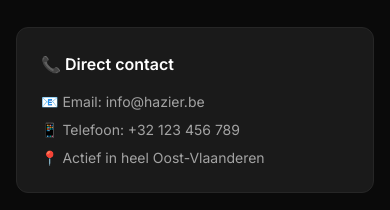
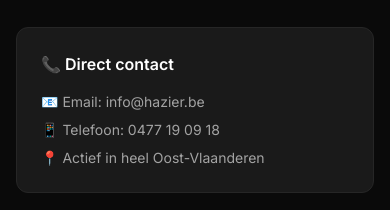
Before and after one commit to Hazier007/hazier-website, a Next.js app: page /diensten/seo/locaties/gent in a window 390 px wide. Shown: the part 1540-1750 px from the top of the page. Built offline with nearby package versions, Linux system fonts and the light colour scheme.

Commit message:
fix: correct phone number on city pages (was placeholder)

```diff
--- a/src/app/diensten/seo/locaties/[stad]/page.tsx
+++ b/src/app/diensten/seo/locaties/[stad]/page.tsx
@@ -155,7 +155,7 @@ export default async function SEOStadPage({ params }: Props) {
                   <h4 className="font-semibold text-foreground mb-4">📞 Direct contact</h4>
                   <div className="space-y-2 text-sm text-text-secondary">
                     <p>📧 Email: info@hazier.be</p>
-                    <p>📱 Telefoon: +32 123 456 789</p>
+                    <p>📱 Telefoon: 0477 19 09 18</p>
                     <p>📍 Actief in heel {stad.provincie}</p>
                   </div>
                 </div>
--- a/src/app/diensten/webdesign/locaties/[stad]/page.tsx
+++ b/src/app/diensten/webdesign/locaties/[stad]/page.tsx
@@ -155,7 +155,7 @@ export default async function WebdesignStadPage({ params }: Props) {
                   <h4 className="font-semibold text-foreground mb-4">📞 Lokale service</h4>
                   <div className="space-y-2 text-sm text-text-secondary">
                     <p>📧 Email: info@hazier.be</p>
-                    <p>📱 Telefoon: +32 123 456 789</p>
+                    <p>📱 Telefoon: 0477 19 09 18</p>
                     <p>📍 Actief in heel {stad.provincie}</p>
                     <p>⏱️ Lokale meetings mogelijk</p>
                   </div>
```
